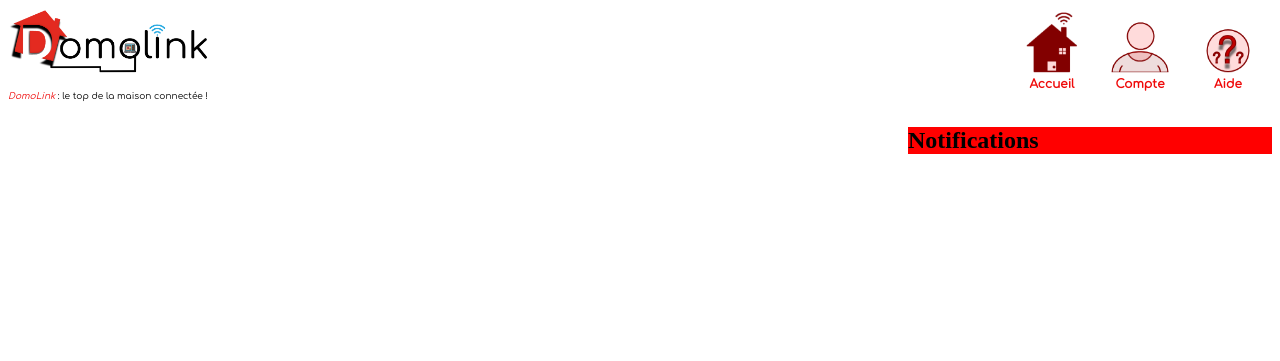
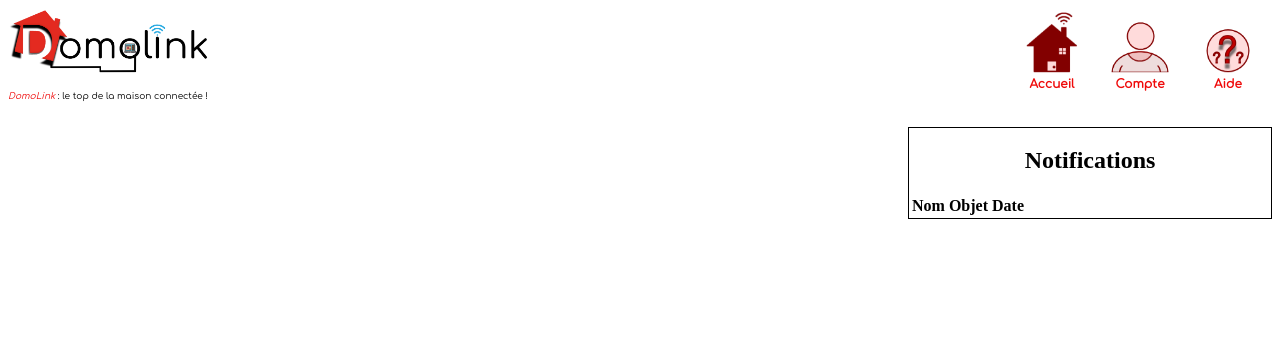
Before and after one commit to diegoouensanga/G5D-Domolink, a PHP site: page /notifications.php in a window 1280 px wide. Shown: the top 361 px of the page. Run offline with PHP 8.4, Linux system fonts and the light colour scheme; lists and menus that the app fills with data are empty.

Commit message:
modif notification

```diff
--- a/notifications.php
+++ b/notifications.php
@@ -12,6 +12,18 @@
 
     	<section>
     		<h1>Notifications</h1>
+    		<table>
+    			<thead>
+    				<tr>
+	    				<th>Nom</th>
+	    				<th>Objet</th>
+	    				<th>Date</th>
+    				</tr>
+    			</thead>
+    			<tbody>
+
+    			</tbody>
+    		</table>
 
     	</section>
 
@@ -27,10 +39,17 @@
 
 <style>
 section{
-	background-color: red;
+	border: 1px solid black;
 	margin-left: 900px;
+	overflow: auto;
 }
 
+h1{
+	text-align: center;
+}
 
+table{
+	text-align: justify;
+}
 
 </style>
```
